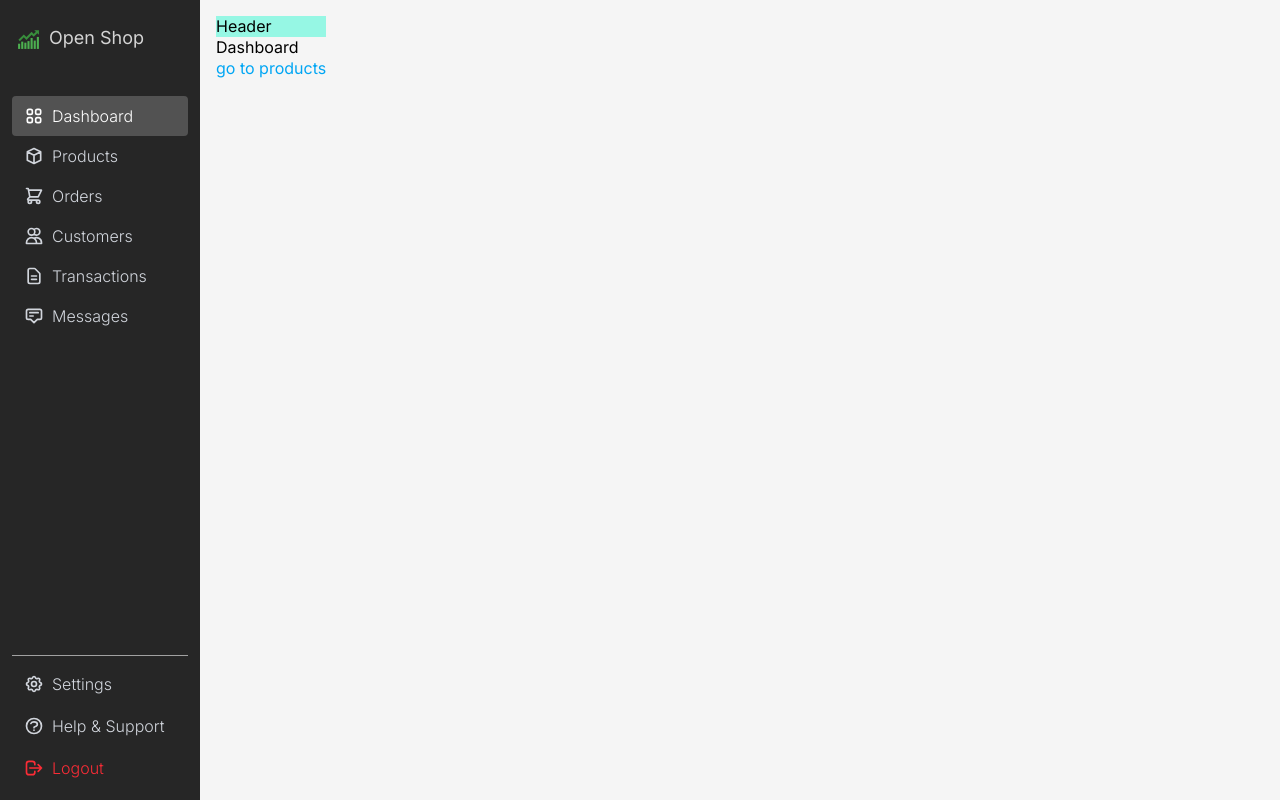
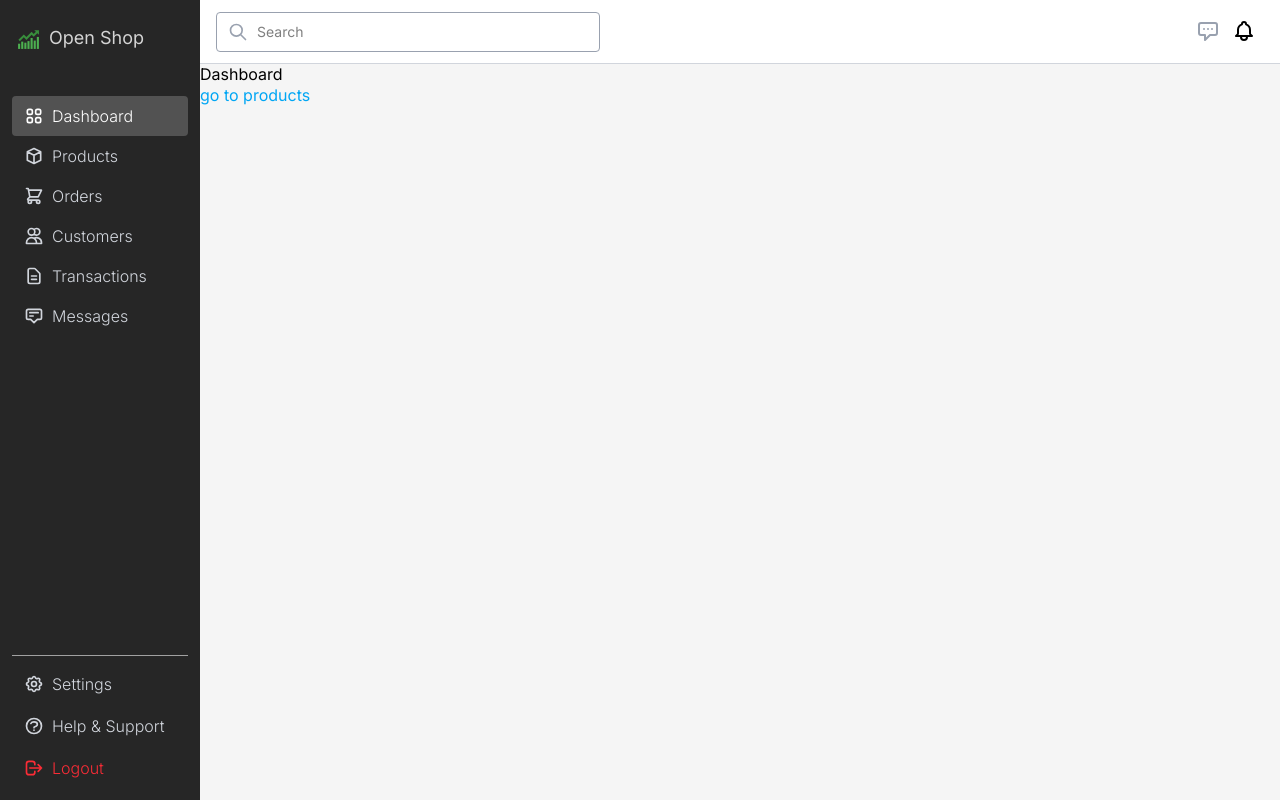
Before and after one commit to Anushka-Singh29/Dashboard, a React (Vite) app in the folder Dashboard/: page / in a window 1280 px wide. Built offline with nearby package versions, Linux system fonts and the light colour scheme.

Commit message:
Dashboard in maiking, headlessui components used

```diff
--- a/Dashboard/package.json
+++ b/Dashboard/package.json
@@ -10,8 +10,10 @@
     "preview": "vite preview"
   },
   "dependencies": {
+    "@headlessui/react": "^2.2.9",
     "@tailwindcss/vite": "^4.1.13",
     "classnames": "^2.5.1",
+    "headlessui": "^0.0.0",
     "react": "^19.1.1",
     "react-dom": "^19.1.1",
     "react-icons": "^5.5.0",
--- /dev/null
+++ b/Dashboard/src/components/shared/Header.jsx
@@ -0,0 +1,38 @@
+import React from 'react'
+import { HiOutlineBell, HiOutlineChatAlt, HiOutlineSearch } from 'react-icons/hi'
+import { Popover, PopoverButton, PopoverPanel } from '@headlessui/react'
+
+const Header = () => {
+    return (
+        <div className='bg-white h-16 px-4 flex items-center justify-between border-b border-gray-300'>
+            <div className='relative'>
+                <HiOutlineSearch fontSize={20} className='absolute left-3 top-1/2 -translate-y-1/2 text-gray-400' />
+                <input type="text" placeholder="Search"
+                    className='text-sm focus:outline-none active:outline-none rounded-sm
+                h-10 w-[24rem] border border-gray-400 pl-10'
+                />
+            </div>
+            <div className='flex items-center gap-2 mr-2'>
+                <Popover className='relative'>
+                    <PopoverButton className="p-1 rounded-full text-gray-400 inline-flex items-center hover:text-gray-900 focus:outline-none ">
+                        <HiOutlineChatAlt fontSize={24} />
+                    </PopoverButton>
+                    <PopoverPanel
+                        transition
+                        anchor="bottom"
+                       className="absolute z-10 w-80 mt-2 left-1/2 transform -translate-x-1/4 p-3 rounded-lg shadow-lg text-sm/6 transition duration-200 ease-in-out data-closed:opacity-0"
+                    >
+                      <div className='bg-white rounded-sm shadow-md ring-1 ring-black ring-opacity-5 px-2 py-2.5'>This is the panel</div>
+                      <strong className='text-gray-700 font-medium'>messages</strong>
+                      <div>
+                       This is messages Panel.
+                      </div>
+                    </PopoverPanel>
+                </Popover>
+                <HiOutlineBell fontSize={24} />
+            </div>
+        </div>
+    )
+}
+
+export default Header
--- a/Dashboard/src/components/shared/Layout.jsx
+++ b/Dashboard/src/components/shared/Layout.jsx
@@ -1,19 +1,19 @@
 import React from 'react'
 import { Outlet } from 'react-router-dom'
 import Sidebar from './Sidebar'
+import Header from './Header'
 
 
 const Layout = () => {
     return (
         <div className='flex flex-row bg-neutral-100 h-screen w-screen overflow-hidden'>
             <Sidebar />
-            {/* <div className='bg-sky-200'>Sidebar</div> */}
-            <div className="className p-4">
-
-                <div className='bg-teal-200'>Header</div>
+            <div className='flex-1'>
+                <div><Header /></div>
                 <div>{<Outlet />}</div>
             </div>
         </div>
+
     )
 }
 
```
Also changed, not shown: 1 other file (tests, documents, lock files or other folders).
